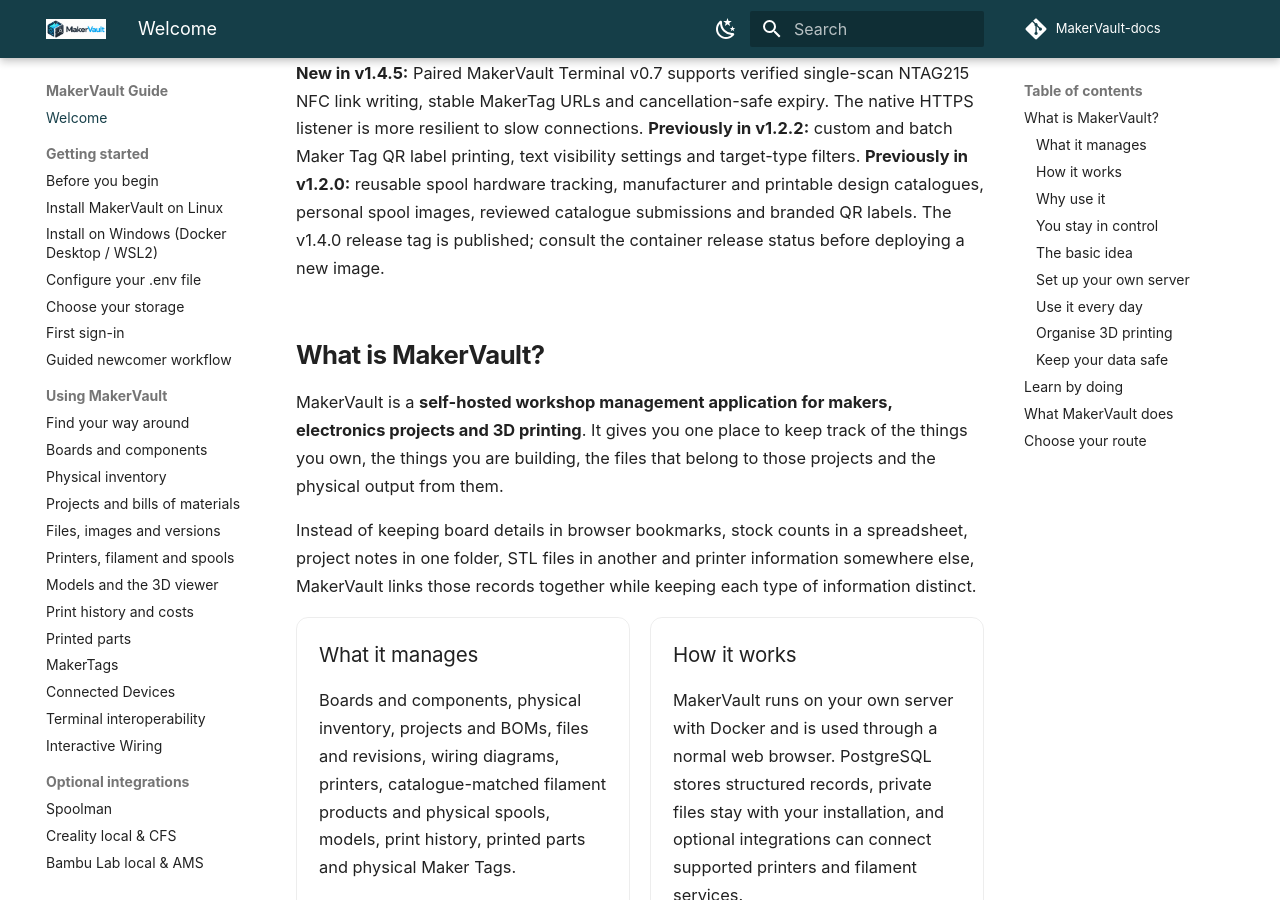
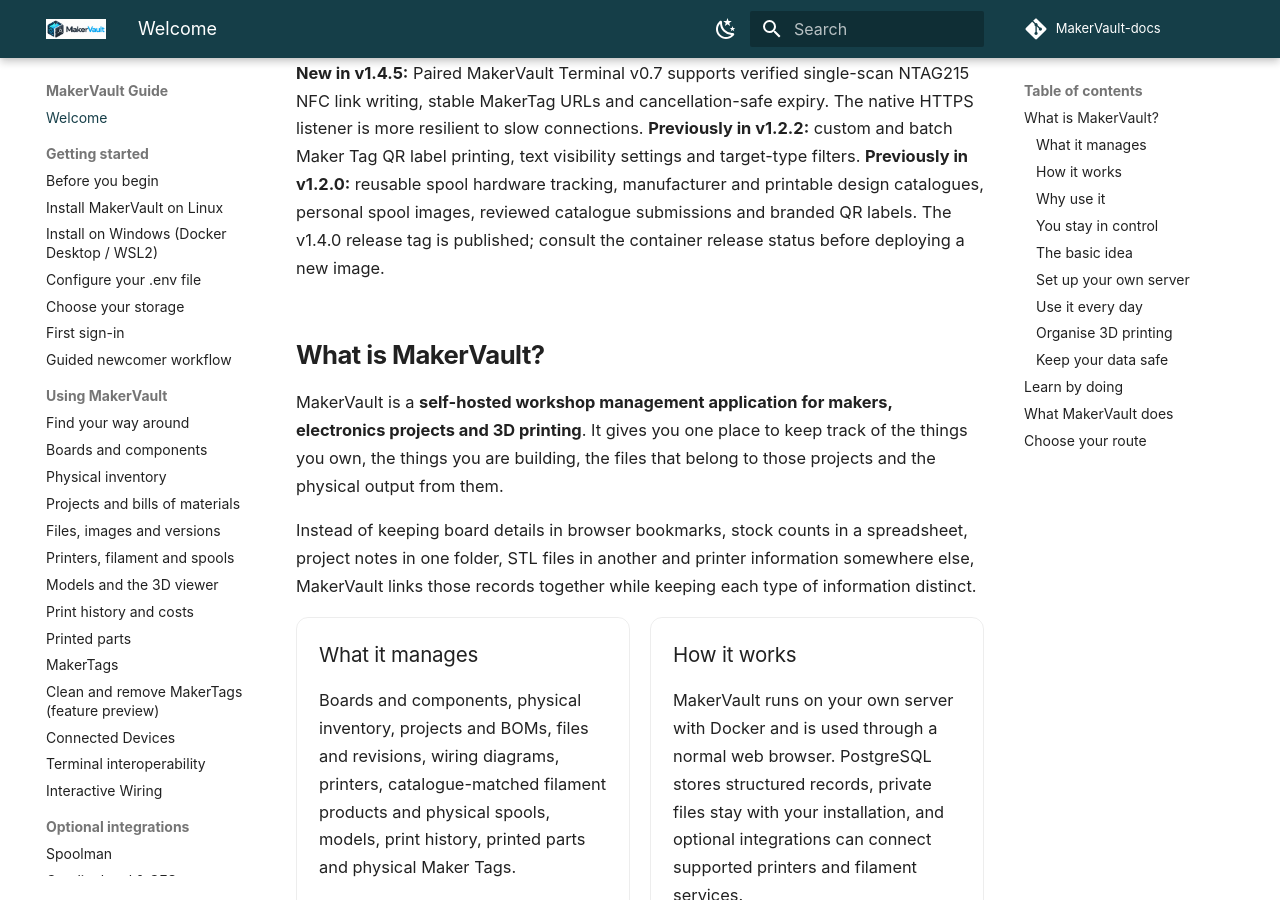
Before and after one commit to gavrd7/MakerVault-docs, an MkDocs documentation site: the page built from docs/guide/index.md, in a window 1280 px wide and 900 px high, scrolled down 456 px. Built offline with MkDocs 1.6.1 and Material for MkDocs 9.7.7, drawn with Linux system fonts in a browser that asks for light colours; comment, search, counter and statistics services are not loaded.

Commit message:
docs: link new Clean/Remove MakerTag guide and distinguish draft from releases

```diff
--- a/mkdocs.yml
+++ b/mkdocs.yml
@@ -76,6 +76,7 @@
       - Print history and costs: using/print-history.md
       - Printed parts: using/printed-parts.md
       - MakerTags: using/maker-tags.md
+      - Clean and remove MakerTags (feature preview): using/maker-tag-maintenance.md
       - Connected Devices: using/connected-devices.md
       - Terminal interoperability: using/terminal-interoperability.md
       - Interactive Wiring: using/interactive-wiring.md
```
